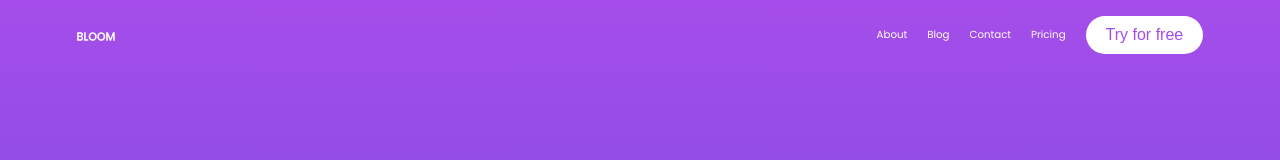
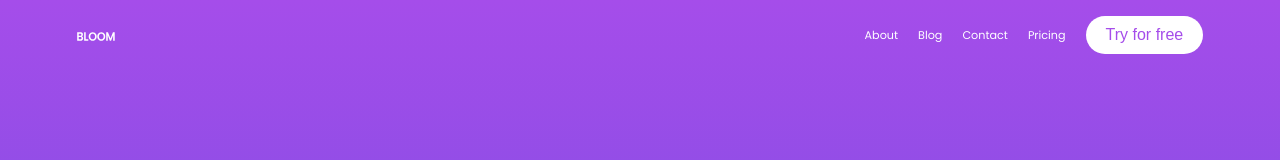
Before and after one commit to Lovethrech/BLOOM-Chel, a Vue app: page / in a window 1280 px wide. Shown: the top 160 px of the page. Built offline with nearby package versions, Linux system fonts and the light colour scheme.

Commit message:
...working on home-about section component.

```diff
--- a/src/components/nav/NavHeader.vue
+++ b/src/components/nav/NavHeader.vue
@@ -8,7 +8,7 @@ import NavMenuMobileListCtn from "./NavMenuMobileListCtn.vue";
 import TryFreeBtn from "../TryFreeBtn.vue";
 
 const navLinkColor=ref("#ffffff");
-const navLinkFontSize=ref("0.8vw");
+const navLinkFontSize=ref("1.4vh");
 const tryFreeBtnBgColor=ref("#ffffff");
 const tryFreeBtnColor=ref("#A54dea");
 const displayNavMenuMobileListCtn=ref("none");
```
